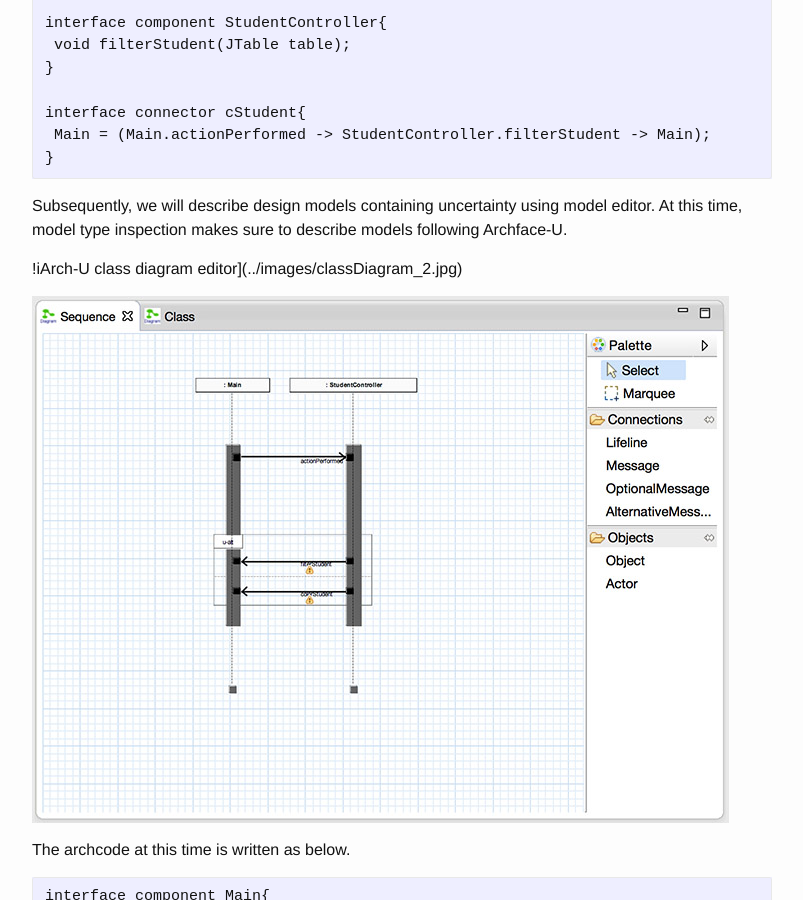
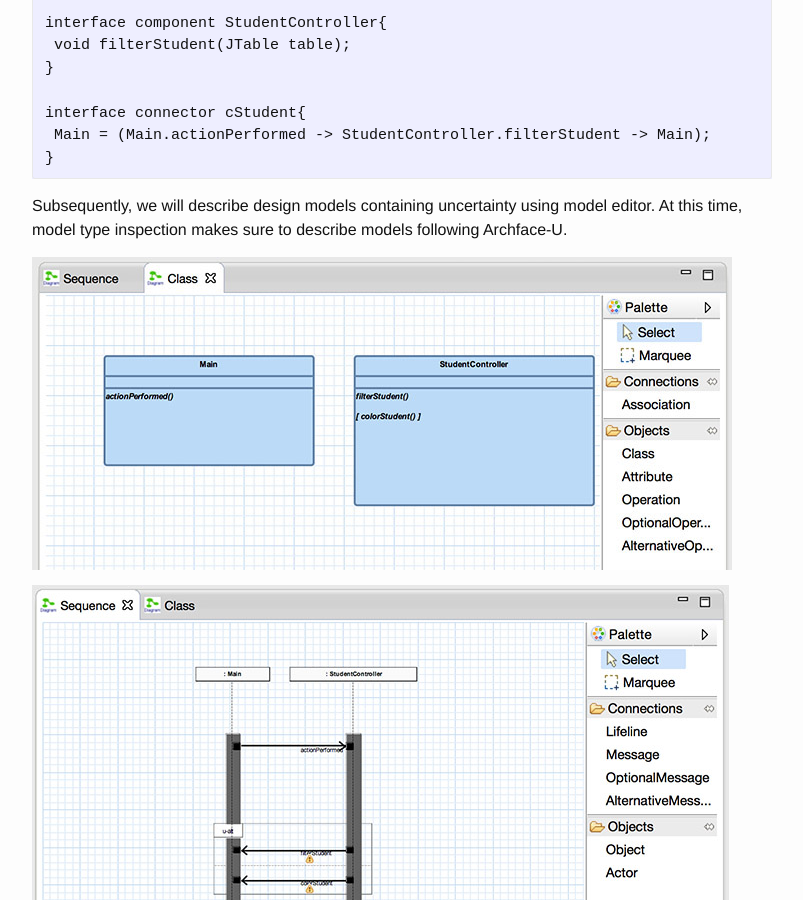
Before and after one commit to posl/iArch, a Jekyll site: the page built from tutorials.md, in a window 1280 px wide and 900 px high, scrolled down 6499 px. Shown: the whole window, without its empty margins (238-1041 px from the left). Built offline with Jekyll 4.4.1, drawn with Linux system fonts in a browser that asks for light colours.

Commit message:
Renamed image files for tutorials.

```diff
--- a/tutorials.md
+++ b/tutorials.md
@@ -38,9 +38,9 @@
 
 ## iArch-U model editors
 
-![iArch-U class diagram editor](../images/classDiagram.jpg)
+![iArch-U class diagram editor](../images/class_diagram_tut_01.jpg)
 
-![iArch-U sequence diagram editor](../images/sequenceDiagram.jpg)
+![iArch-U sequence diagram editor](../images/sequence_diagram_tut_01.jpg)
 
 The class diagram and the sequence diagram belong to this section.
 If there are some structural update in this diagrams, then Archcode will be changed to follow this update.
@@ -49,7 +49,7 @@
 
 ## Archface-U view
 
-![Archface-U view](../images/archfaceView.jpg)
+![Archface-U view](../images/archface_u_view_tut.jpg)
 
 Archface-U view provides the overview of uncertainty in the project.
 Component names, uncertain types, implementation status and recent changes are listed.
@@ -146,18 +146,18 @@
 
 We can also generate a model map and a sequence map.
 
-![iArch-U class diagram editor](../images/classDiagram_2.jpg)
+![iArch-U class diagram editor](../images/class_diagram_tut_02.jpg)
 
-![iArch-U sequence diagram editor](../images/sequenceDiagram_2.jpg)
+![iArch-U sequence diagram editor](../images/sequence_diagram_tut_02.jpg)
 
 
 # Modelling
 Here shows an example of Modeling.
 At first, the class map and sequence map are expressed like this.
 
-![iArch-U class diagram editor](../images/classDiagram.jpg)
+![iArch-U class diagram editor](../images/class_diagram_tut_01.jpg)
 
-![iArch-U sequence diagram editor](../images/sequenceDiagram.jpg)
+![iArch-U sequence diagram editor](../images/sequence_diagram_tut_01.jpg)
 
 The code is written as below.
 
@@ -178,9 +178,9 @@
 Subsequently, we will describe design models containing uncertainty using model editor.
 At this time, model type inspection makes sure to describe models following Archface-U.
 
-!iArch-U class diagram editor](../images/classDiagram_2.jpg)
+![iArch-U class diagram editor](../images/class_diagram_tut_02.jpg)
 
-![iArch-U sequence diagram editor](../images/sequenceDiagram_2.jpg)
+![iArch-U sequence diagram editor](../images/sequence_diagram_tut_02.jpg)
 
 The archcode at this time is written as below.
 
```
Also changed, not shown: images/archface_u_view_tut.jpg (renamed from images/archfaceView.jpg), images/class_diagram_tut_01.jpg (renamed from images/classDiagram.jpg), images/class_diagram_tut_02.jpg (renamed from images/classDiagram_2.jpg), images/sequence_diagram_tut_01.jpg (renamed from images/sequenceDiagram.jpg), images/sequence_diagram_tut_02.jpg (renamed from images/sequenceDiagram_2.jpg).
